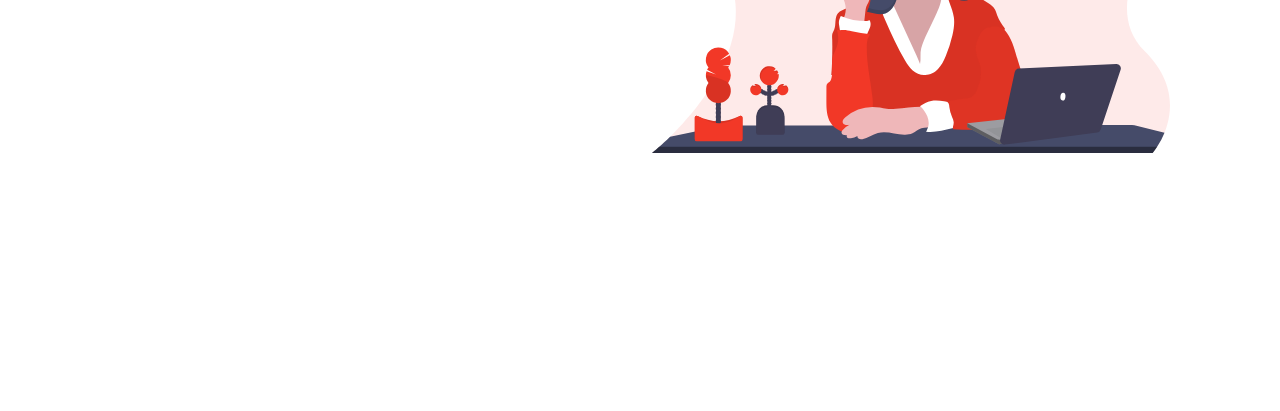
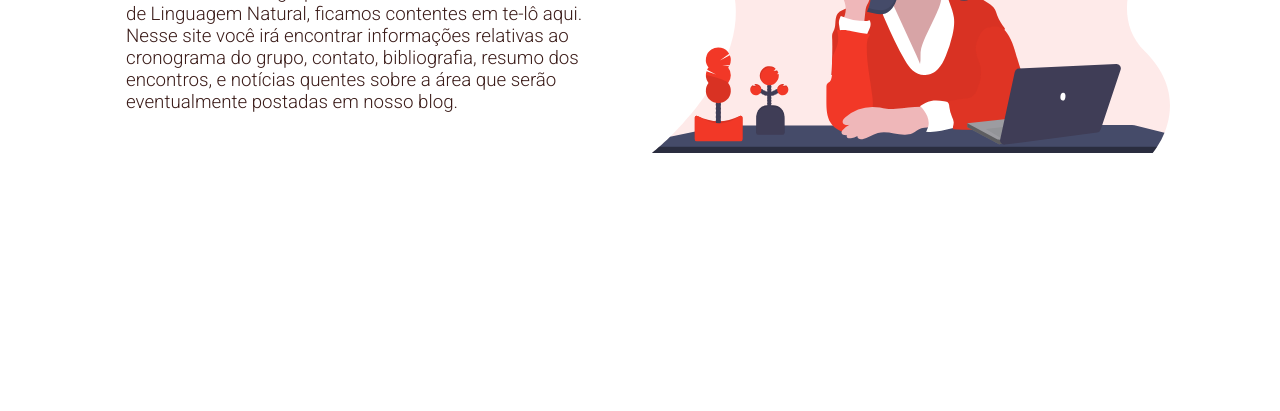
Before and after one commit to uffsnlp/uffsnlp.github.io, a Gatsby site: page / in a window 1280 px wide. Shown: the part 386-797 px from the top of the page. Built offline with nearby package versions, Linux system fonts and the light colour scheme; Gatsby itself is replaced by a stand-in of ours.

Commit message:
feat: adiciona texto na página inicial

```diff
--- a/src/pages/index.jsx
+++ b/src/pages/index.jsx
@@ -13,7 +13,11 @@ export default class IndexPage extends Component {
                     <Navbar />
                     <Header
                         title="Grupo de Estudos em NLP - UFFS"
-                        subtitle=""
+                        subtitle="Bem-vindo ao site grupo de estudos sobre Processamento de
+                            Linguagem Natural, ficamos contentes em te-lô aqui. Nesse site você
+                            irá encontrar informações relativas ao cronograma do grupo, contato,
+                            bibliografia, resumo dos encontros, e notícias quentes sobre a área que serão
+                            eventualmente postadas em nosso blog."
                     />
                     <About />
                 </MainLayout>
```
